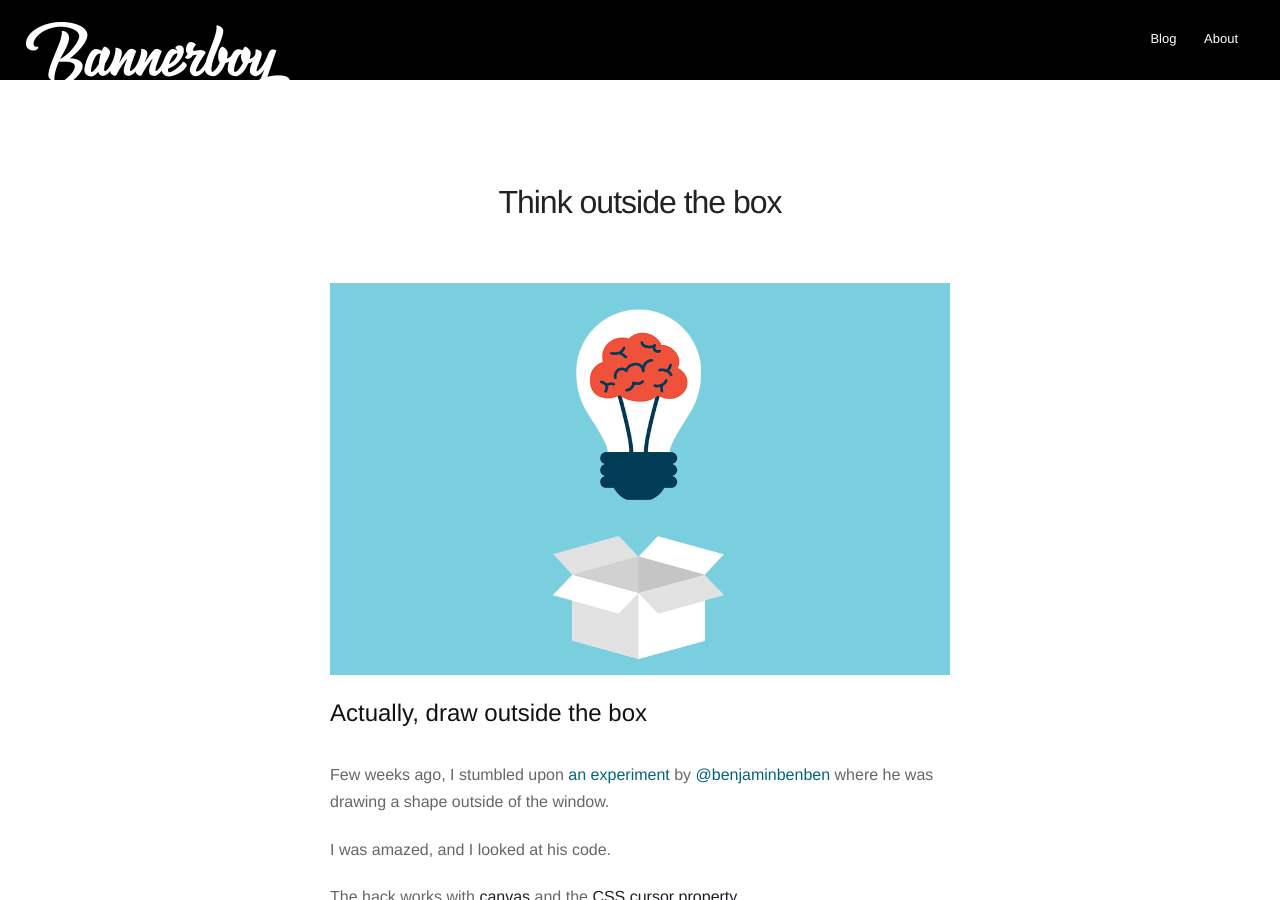
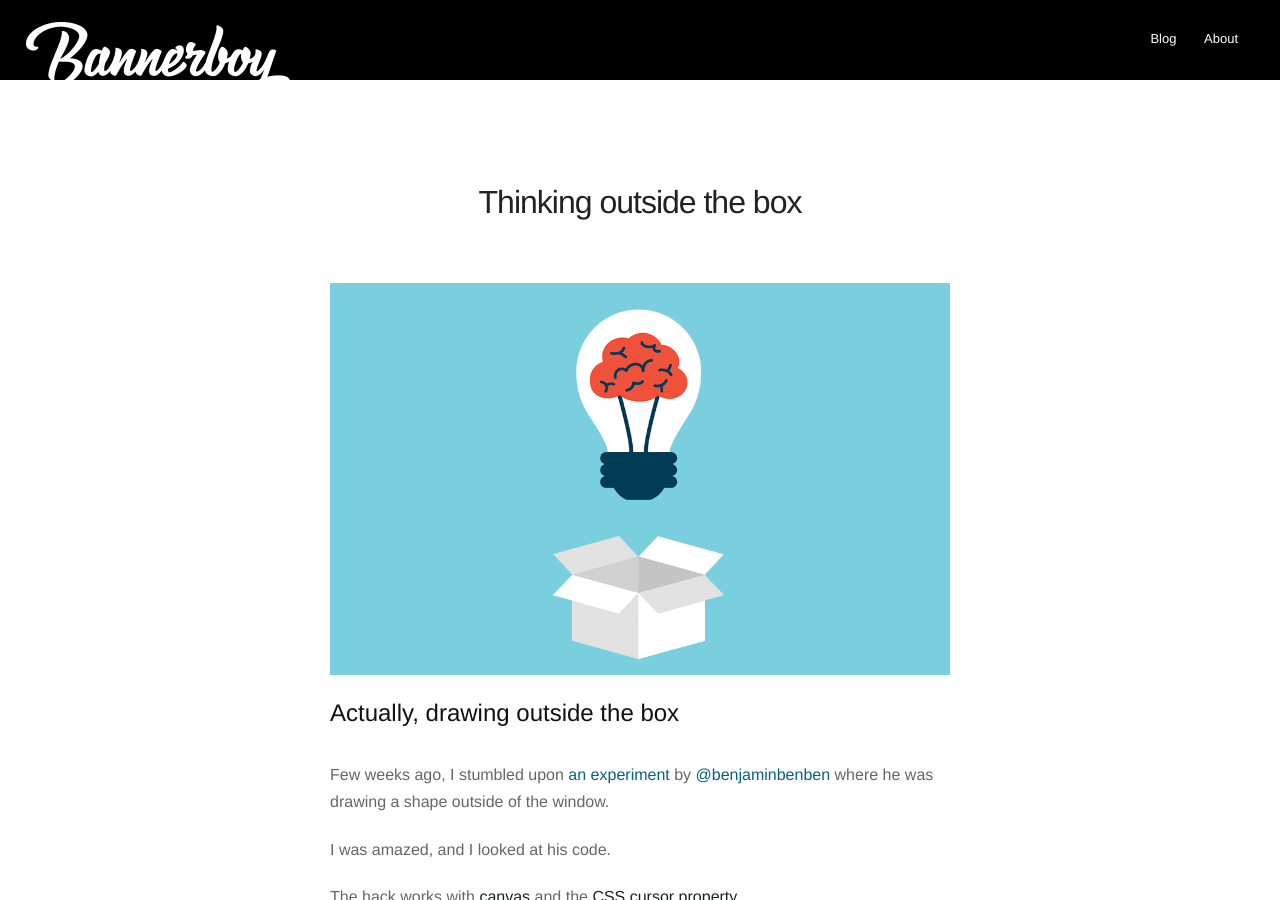
Before and after one commit to Bannerboy/bannerboy.github.io, a Jekyll site: the page built from _posts/2016-09-13-thinking-outside-the-box.md, in a window 1280 px wide and 900 px high. Built offline with Jekyll 4.4.1, drawn with Linux system fonts in a browser that asks for light colours.

Commit message:
Update article, add HTTPS to iFrame

```diff
--- a/CNAME
+++ /dev/null
@@ -1 +0,0 @@
-superdev.club
--- a/_posts/2016-09-13-think-outside-the-box.md
+++ b/_posts/2016-09-13-thinking-outside-the-box.md
@@ -1,7 +1,7 @@
 ---
 
 layout: post
-title: Think outside the box
+title: Thinking outside the box
 category: code
 taxonomy:
     tag: [lab, experiment, javascript, canvas]
@@ -13,7 +13,7 @@ author: axel
 
 ![Outside the box](/assets/images/think-outside-the-box.gif){: .center .image-zoom}
 
-## Actually, draw outside the box
+## Actually, drawing outside the box
 
 Few weeks ago, I stumbled upon [an experiment](http://benjaminbenben.com/){: target="_blank"} by [@benjaminbenben](https://twitter.com/benjaminbenben){: target="_blank"} where he was drawing a shape outside of the window.
 
@@ -27,7 +27,7 @@ This is actually pretty easy to implement.
 
 Here is what it looks like once applied to a banner:
 
-<iframe src="http://wall.bannerboy.com/html/bannerboy_cursorhack_300x250/" width="300" height="250" class="center"></iframe>
+<iframe src="https://wall.bannerboy.com/html/bannerboy_cursorhack_300x250/" width="300" height="250" class="center"></iframe>
 
 <br/>
 
```
